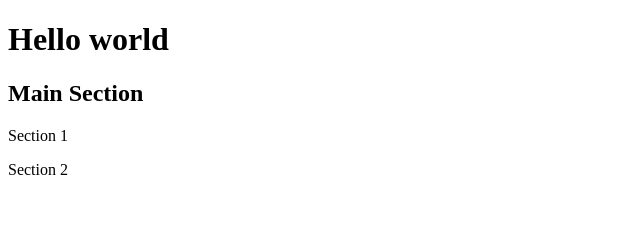
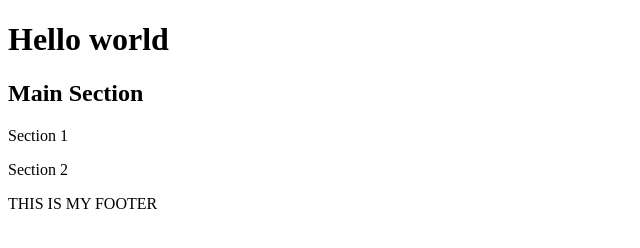
Before and after one commit to Nikkobondoc/git-demo, a plain HTML site: page index.html in a window 1280 px wide. Shown: the whole page, without its empty margins (0-640 px from the left). Drawn offline with Linux system fonts and the light colour scheme.

Commit message:
index modified

```diff
--- a/index.html
+++ b/index.html
@@ -17,5 +17,8 @@
            <p>Section 2</p>
         </section>
     </main>
+    <footer>
+        <p>THIS IS MY FOOTER</p>
+    </footer>
 </body>
 </html>
```
